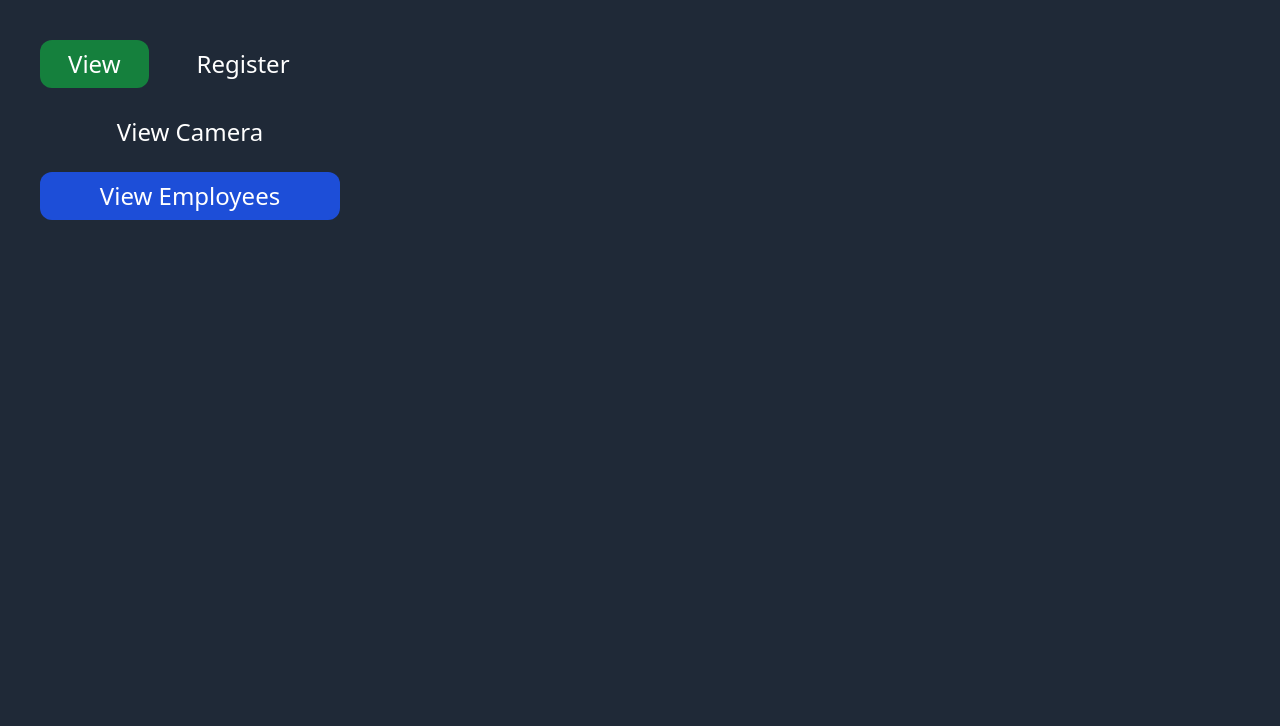
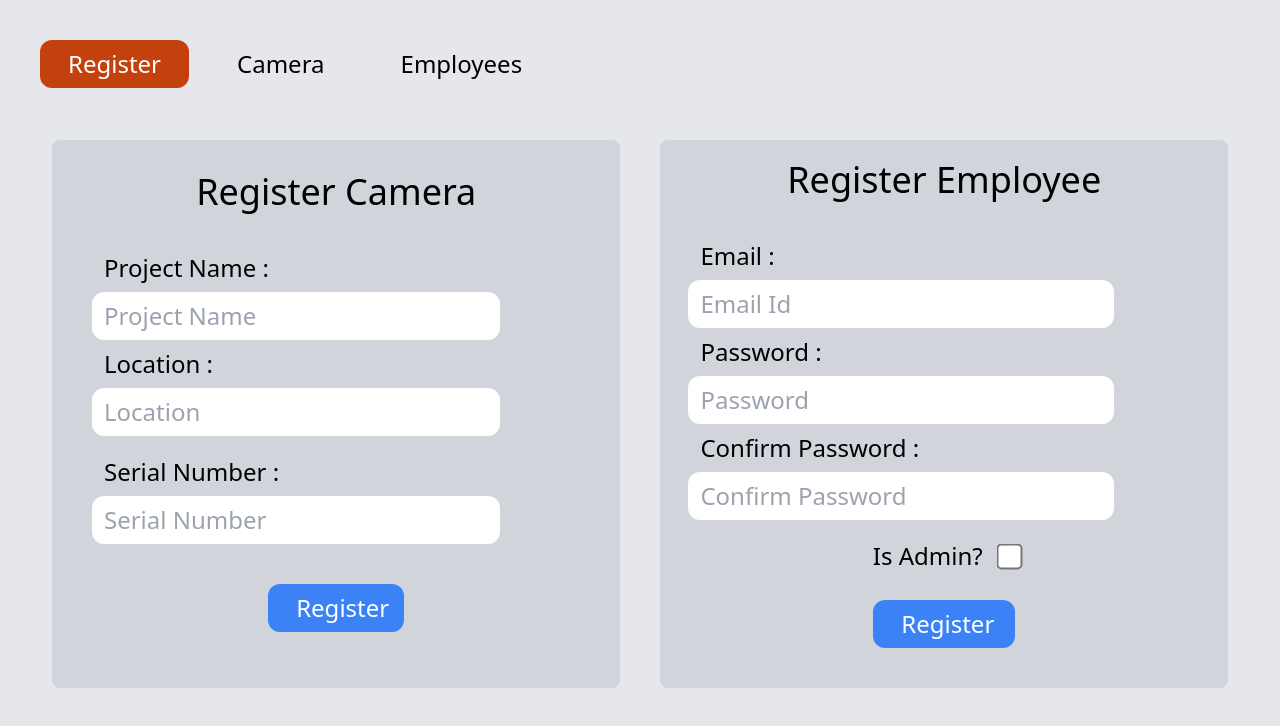
Before and after one commit to sagarrnandanwar/Apex-Live, a SvelteKit app in the folder admin/: page /admin in a window 1280 px wide. Shown: the top 726 px of the page. Built offline with nearby package versions, Linux system fonts and the light colour scheme.

Commit message:
admin panel update

```diff
--- a/admin/src/routes/admin/+page.svelte
+++ b/admin/src/routes/admin/+page.svelte
@@ -1,27 +1,103 @@
 <script>
-    let admin=true
-    let viewMode=true
-    let employeeMode=false
+    let admin = true;
+    let viewMode = 1;
+    let serialNumber = '';
+    let projectName=''
+    let emailID=''
+    let isAdmin=false
+    // Function to handle camera initialization
+    async function registerCamera() {
+        // Implementation for registering the camera (e.g., storing serial number or location)
+        alert('Camera registered with serial number: ' + serialNumber);
+    }
+
+    // Function to scan code
+    async function codeScan() {
+        if ('BarcodeDetector' in window) {
+            try {
+                const barcodeDetector = new BarcodeDetector({ formats: ['qr_code', 'code_128', 'ean_13'] });
+                const stream = await navigator.mediaDevices.getUserMedia({ video: { facingMode: 'environment' } });
+                const video = document.createElement('video');
+                video.srcObject = stream;
+                video.play();
+
+                const scanVideo = async () => {
+                    const barcodes = await barcodeDetector.detect(video);
+                    if (barcodes.length > 0) {
+                        serialNumber = barcodes[0].rawValue;
+                        video.pause();
+                        stream.getTracks().forEach(track => track.stop());
+                    } else {
+                        requestAnimationFrame(scanVideo); // Keep scanning
+                    }
+                };
+                scanVideo();
+            } catch (error) {
+                console.error('Error during barcode scanning:', error);
+            }
+        } else {
+            alert('Barcode scanning is not supported in this browser.');
+        }
+    }
 </script>
 
-<div class="flex flex-col bg-gray-800" style="height:100svh;width:100vw">
+<div class="flex flex-col bg-gray-200" style="height:100svh;width:100vw">
     <div class="w-full p-10 h-full rounded-xl">
         <div class="w-full flex flex-row gap-5 text-2xl ">
-            <button on:click={()=>{viewMode=true}} class="bg-{viewMode?"green-700":"transparent"} px-7 py-2 rounded-xl text-{viewMode?"white":"black"} transition-all transform duration-300 {!viewMode?"hover:bg-green-600 hover:shadow-xl hover:scale-105 text-white":""}">View</button>
-            <button on:click={()=>{viewMode=false}} class="bg-{!viewMode?"orange-700":"transparent"} px-7 py-2 rounded-xl text-{!viewMode?"white":"black"} transition-all transform duration-300 {viewMode?"hover:bg-orange-600  hover:shadow-xl hover:scale-105 text-white":""}">Register</button>
+            <button on:click={()=>{viewMode=0}} class="bg-{viewMode==0?"green-700":"transparent"} px-7 order-1 py-2 rounded-xl text-{viewMode==0?"white":"black"} transition-all transform duration-300 {viewMode==0?"hover:bg-green-600 hover:shadow-xl hover:scale-105 text-white":""}">Camera</button>
+            <button on:click={()=>{viewMode=2}} class="bg-{viewMode==2?"purple-700":"transparent"} px-7 order-2 py-2 rounded-xl text-{viewMode==2?"white":"black"} transition-all transform duration-300 {viewMode==2?"hover:bg-purple-600  hover:shadow-xl hover:scale-105 text-white":""}">Employees</button>
+            <button on:click={()=>{viewMode=1}} class="bg-{viewMode==1?"orange-700":"transparent"} px-7 order-0 py-2 rounded-xl text-{viewMode==1?"white":"black"} transition-all transform duration-300 {viewMode==1?"hover:bg-orange-600  hover:shadow-xl hover:scale-105 text-white":""}">Register</button>
         </div>
         <div class="w-full flex flex-row h-auto">
-            <div class="w-1/4 flex flex-col h-auto text-2xl my-5 ">
-                {#if viewMode}
-                    <div class="flex flex-col gap-4">
-                        <button on:click={()=>{employeeMode=true}} class="bg-{employeeMode?"blue-700":"transparent"} px-7 py-2 rounded-xl text-{employeeMode?"white":"black"} transition-all transform duration-300 {!employeeMode?"hover:bg-blue-600 hover:shadow-xl hover:scale-105 text-white":""}">View Camera</button>
-                        <button on:click={()=>{employeeMode=false}} class="bg-{!employeeMode?"blue-700":"transparent"} px-7 py-2 rounded-xl text-{!employeeMode?"white":"black"} transition-all transform duration-300 {employeeMode?"hover:bg-blue-600  hover:shadow-xl hover:scale-105 text-white":""}">View Employees</button>
+            <div class="w-full rounded-xl  flex flex-col h-auto text-2xl mt-10 ">
+                {#if viewMode==0}
+
+                <div class="flex flex-col bg-gray-700 pt-3 rounded-lg gap-1 h-full">
+                    <div class="h-10 w-full bg-gray-500 rounded-lg">
+
                     </div>
+                </div>
+                {:else if viewMode==1}
+                    <div class="flex flex-row w-full p-3 gap-10 rounded-xl justify-around h-full">
+                        <div class="bg-gray-300 w-1/2 h-full flex flex-col p-3 rounded-lg ">
+
+                            <div class="mx-auto mt-5 mb-5 text-4xl ">Register Camera</div>
+
+                            <div class="ml-10 mt-5 my-2">Project Name :</div>
+                            <input bind:value={projectName} class="ml-7 w-3/4 px-3 py-2 rounded-xl" placeholder="Project Name">
+                            <div class="ml-10 my-2">Location :</div>
+                            <input class="ml-7 w-3/4 px-3 py-2 rounded-xl" placeholder="Location">
+                            <div class="ml-10 mt-5 my-2">Serial Number :</div>
+                            <input bind:value={serialNumber} class="ml-7 w-3/4 px-3 py-2 rounded-xl" placeholder="Serial Number">
+
+                            <button on:click={registerCamera} class="w-1/4 mx-auto mt-10 mb-4  bg-{viewMode==1?"blue-500":"transparent"} px-7 py-2 rounded-xl text-{viewMode==1?"white":"black"} transition-all transform duration-300 {viewMode==1?"hover:bg-blue-500  hover:shadow-xl hover:scale-105 text-white":""}">Register</button>
+
+                        </div>
+
+                        <div class="overflow-y-auto bg-gray-300 w-1/2 h-full flex flex-col rounded-lg">
+                            <div class="mx-auto mt-5 mb-5 text-4xl ">Register Employee</div>
+
+                            <div class="ml-10 mt-5 my-2">Email :</div>
+                            <input bind:value={emailID} class="ml-7 w-3/4 px-3 py-2 rounded-xl" placeholder="Email Id">
+                            <div class="ml-10 my-2">Password :</div>
+                            <input class="ml-7 w-3/4 px-3 py-2 rounded-xl" placeholder="Password">
+                            <div class="ml-10 my-2">Confirm Password :</div>
+                            <input class="ml-7 w-3/4 px-3 py-2 rounded-xl" placeholder="Confirm Password">
+                            <div class="flex flex-row items-center w-full justify-center my-5 gap-5">
+                                <div>Is Admin?</div>
+                                <input class="transform scale-[2]" type="checkbox">
+                            </div>
+
+                            <button on:click={registerCamera} class="w-1/4 mx-auto mt-2 mb-10  bg-{viewMode==1?"blue-500":"transparent"} px-7 py-2 rounded-xl text-{viewMode==1?"white":"black"} transition-all transform duration-300 {viewMode==1?"hover:bg-blue-500  hover:shadow-xl hover:scale-105 text-white":""}">Register</button>
+
+                        </div>
+                    </div>
+
                 {:else}
-                    <div class="flex flex-col gap-4">
-                        <button on:click={()=>{employeeMode=true}} class="bg-{employeeMode?"blue-700":"transparent"} px-7 py-2 rounded-xl text-{employeeMode?"white":"black"} transition-all transform duration-300 {!employeeMode?"hover:bg-blue-600 hover:shadow-xl hover:scale-105 text-white":""}">View Camera</button>
-                        <button on:click={()=>{employeeMode=false}} class="bg-{!employeeMode?"blue-700":"transparent"} px-7 py-2 rounded-xl text-{!employeeMode?"white":"black"} transition-all transform duration-300 {employeeMode?"hover:bg-blue-600  hover:shadow-xl hover:scale-105 text-white":""}">View Employees</button>
-                    </div>
+
+                <div>
+                    nigga
+                </div>
                 {/if}
             </div>
         </div>
```
